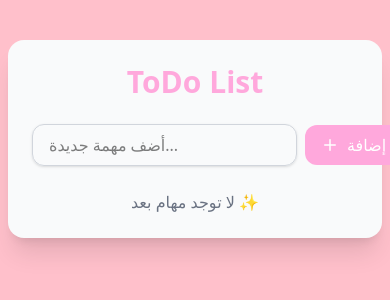
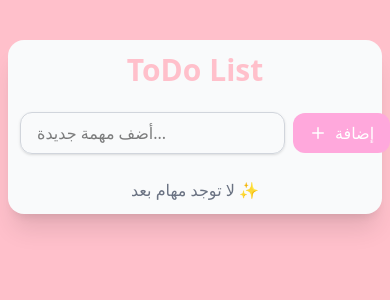
Before and after one commit to alliances123/ToDo-List, a React (Vite) app: page / in a window 390 px wide. Shown: the top 300 px of the page. Built offline with nearby package versions, Linux system fonts and the light colour scheme.

Commit message:
fix: update dependencies

```diff
--- a/src/App.jsx
+++ b/src/App.jsx
@@ -22,8 +22,8 @@ export default function App() {
   }
 
   return (
-    <div className="max-w-lg sm:mx-auto mx-2 mt-10 p-6 bg-gray-50 rounded-2xl shadow-xl">
-      <h1 className="text-3xl font-bold text-center mb-6 text-[#ffa8dc]">
+    <div className="max-w-lg sm:mx-auto mx-2 mt-10 sm:p-6 p-3 bg-gray-50 rounded-2xl shadow-xl">
+      <h1 className="text-3xl font-bold text-center mb-6 text-[#FFC0CB]">
         ToDo List
       </h1>
       <TodoInput onAdd={handleAdd} />
--- a/src/components/TodoInput.jsx
+++ b/src/components/TodoInput.jsx
@@ -21,7 +21,7 @@ export default function TodoInput({ onAdd }) {
             />
             <button
                 onClick={handleAdd}
-                className="flex items-center gap-2  bg-[#ffa8dc] text-white px-4 py-2 rounded-xl hover:bg-[#ffc0e5] transition"
+                className="flex items-center gap-2 bg-[#ffa8dc] text-white px-4 py-2 rounded-xl hover:bg-[#ffc0e5] transition"
             >
                 <Plus size={18} /> إضافة
             </button>
```
